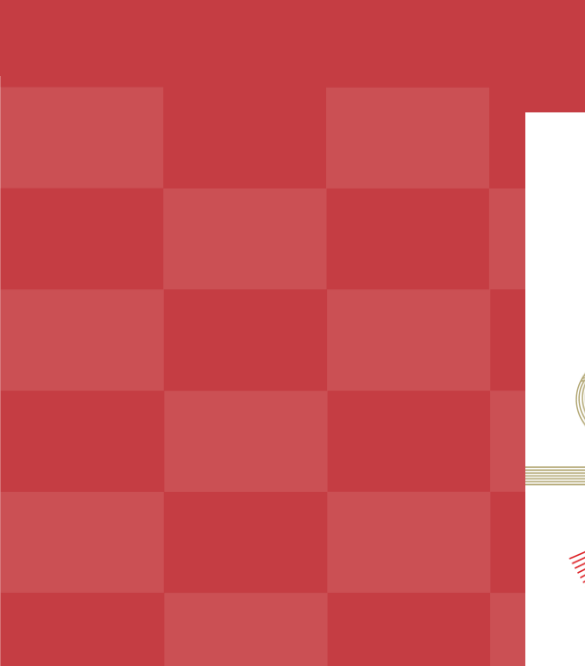
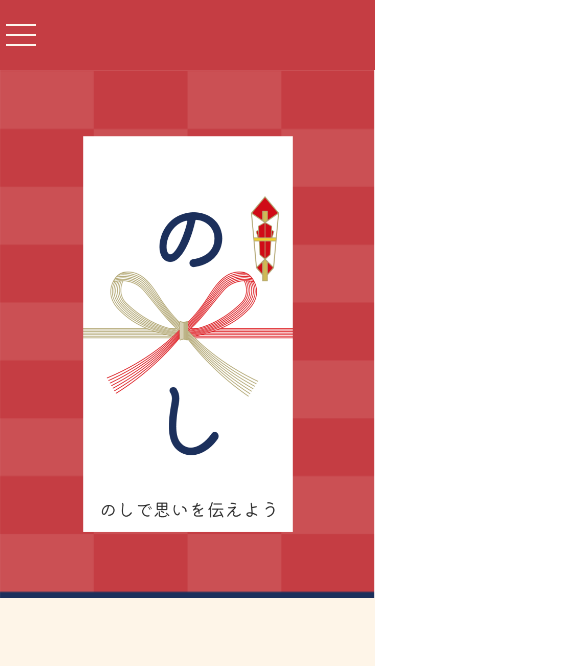
Before and after one commit to kp-g/noshi, a plain HTML site: page index.html in a window 390 px wide. Shown: the top 666 px of the page, 585 px wide, since content can reach past the window. Drawn offline with nearby package versions, Linux system fonts and the light colour scheme; a web font is replaced by a local one.

Commit message:
レスポンシブ

```diff
--- a/more.css
+++ b/more.css
@@ -112,7 +112,7 @@ p{
   padding-top: 22px;
 }
 
-@media screen and (max-width:375px){
+@media screen and (max-width:390px){
   body{
     width: 375px;
 
--- a/style.css
+++ b/style.css
@@ -575,7 +575,8 @@ footer{
   background-color: #c53d43;
 }
 
-@media screen and (max-width:375px){
+@media screen and (max-width:390px){
+
 
  nav li:not(:last-child){
   border-right:none;
@@ -678,7 +679,7 @@ nav.menu-content.active {
 }
 
 body{
-  width: 375px;
+  width: 390px;
 }
 
 
```
